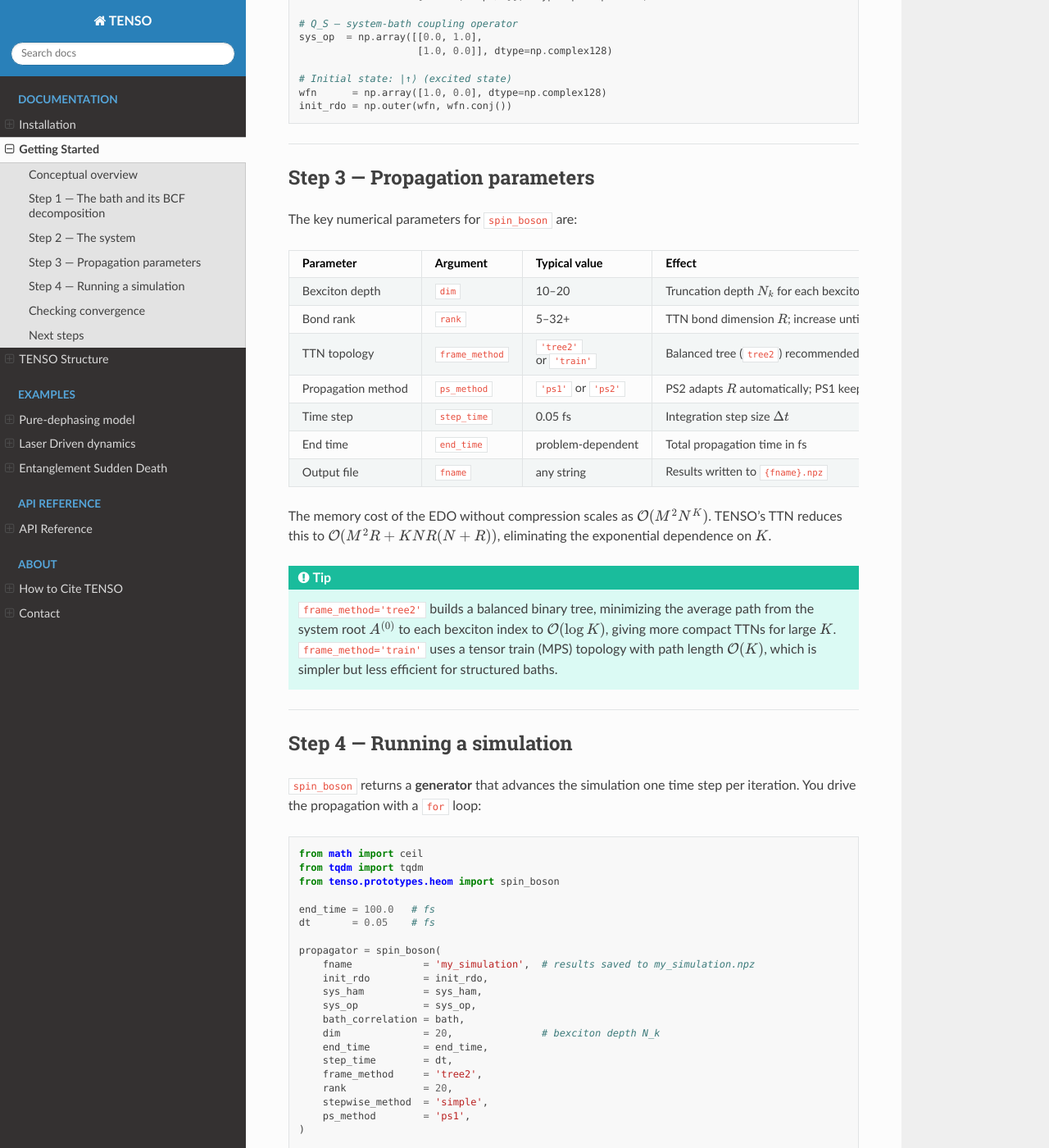
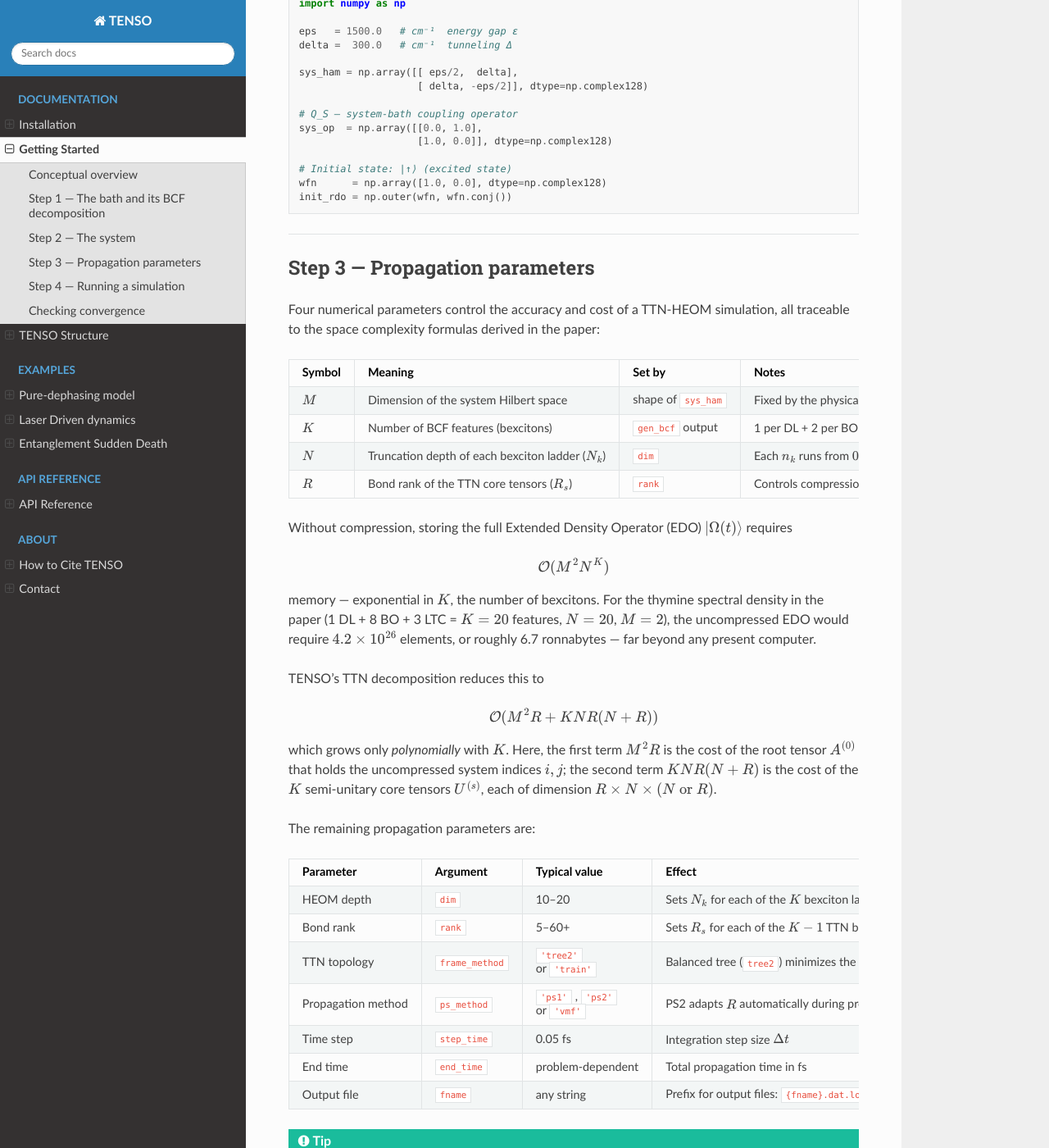
Before and after one commit to ifgroup/tenso_doc, a Sphinx documentation site: the page built from source/gettingstarted.md, in a window 1280 px wide and 1400 px high, scrolled down 2499 px. Shown: the whole window at 82% size. Built offline with Sphinx 7.4.7 and the Read the Docs theme 3.1.0, drawn with Linux system fonts in a browser that asks for light colours; pages that are not in the unit, such as notebooks, are missing from menus; some of the changed text lies outside the part shown.

Commit message:
Refine language and clarity in gettingstarted.md
Updated terminology and clarified descriptions in the Getting Started guide.

````diff
--- a/source/gettingstarted.md
+++ b/source/gettingstarted.md
@@ -12,8 +12,8 @@
 ```
 1. Define the bath correlation function C(t) and decompose it into features
 2. Define the system Hamiltonian H_S, coupling operator Q_S, and initial state ρ_0
-3. Set propagation parameters (TTN topology, rank, depth, propagation scheme)
-4. Iterate the propagator and collect results
+3. Set propagation parameters (TTN topology, rank, depth, time grid)
+4. Propagate the system and collect results
 ```
 
 All four steps are handled by `gen_bcf` and `system_multibath` from
@@ -25,7 +25,7 @@
 ## Step 1 — The bath and its BCF decomposition
 
 TENSO treats environments described as a collection of harmonic oscillators
-coupled to the system via
+coupled to the system via the system-bath interaction Hamiltonian
 
 $$
 H_\textrm{SB} = Q_\textrm{S} \otimes X_\textrm{B},
@@ -102,21 +103,24 @@
 ```
 
 ```{tip}
-The total number of features $K$ determines the size of the HEOM
-hierarchy. A DL component contributes 1 feature, each BO component
-contributes 2, and each LTC term adds 1 more. Increase `n_ltc` if
-the long-time thermalization is not reproduced correctly.
-Standard HEOM methods are only feasible for $K \lesssim 5$; TENSO's
-TTN compression makes large $K$ tractable.
+The total number of features $K$ — the number of bexcitons needed
+to represent the bath — determines the size of the HEOM hierarchy.
+It counts as: 1 per DL component + 2 per BO component + 1 per LTC
+term. For the `gen_bcf` call above, $K = 1 + 2 + 1 = 4$.
+Increase `n_ltc` if the long-time thermalization is not reproduced
+correctly.
 ```
 
 ---
 
 ## Step 2 — The system
 
-The system is an $M$-state quantum system described by:
+The system is an $M$-state quantum system, where $M$ is the dimension of its
+Hilbert space. Each auxiliary density matrix (ADM) in the HEOM hierarchy has
+the same $M \times M$ dimension as $\rho_\textrm{S}(t)$, so $M$ directly sets
+the per-matrix cost of the simulation. It is specified through:
 
-- `sys_ham` — the $M \times M$ Hamiltonian $H_S$ (complex128 NumPy array)
+- `sys_ham` — the $M \times M$ Hamiltonian $H_\textrm{S}$ (complex128 NumPy array)
 - `sys_op` — the $M \times M$ coupling operator $Q_\textrm{S}$ (complex128)
 - `init_rdo` — the $M \times M$ initial reduced density operator $\rho_\textrm{S}(0)$
 
@@ -126,7 +130,20 @@
 H_S = \frac{\varepsilon}{2}\,\sigma_z + \Delta\,\sigma_x
 $$
 
-The bath couples to the system through $Q_\textrm{S} = \sigma_x$.
+The bath couples to the system through $Q_\textrm{S} = \sigma_x$. Here, $\sigma_x$ and $\sigma_z$ are the Pauli matrices
+
+$$
+\sigma_z = \begin{bmatrix}
+1 & 0 \\
+0 & -1
+\end{bmatrix}
+,
+\qquad
+\sigma_x = \begin{bmatrix}
+0 & 1 \\
+1 & 0
+\end{bmatrix}
+$$
 
 ```python
 import numpy as np
@@ -150,22 +167,52 @@
 
 ## Step 3 — Propagation parameters
 
-The key numerical parameters for `spin_boson` are:
+Four numerical parameters control the accuracy and cost of a TTN-HEOM
+simulation, all traceable to the space complexity formulas derived in the
+paper:
+
+| Symbol | Meaning | Set by | Notes |
+|---|---|---|---|
+| $M$ | Dimension of the system Hilbert space | shape of `sys_ham` | Fixed by the physical model; $M=2$ for a two-level system |
+| $K$ | Number of BCF features (bexcitons) | `gen_bcf` output | 1 per DL + 2 per BO + 1 per LTC term; fixed by the bath model |
+| $N$ | Truncation depth of each bexciton ladder ($N_k$) | `dim` | Each $n_k$ runs from $0$ to $N_k-1$; must be increased until converged |
+| $R$ | Bond rank of the TTN core tensors ($R_s$) | `rank` | Controls compression quality; must be increased until converged |
+
+Without compression, storing the full Extended Density Operator (EDO)
+$|\Omega(t)\rangle$ requires
+
+$$
+\mathcal{O}(M^2 N^K)
+$$
+
+memory — exponential in $K$, the number of bexcitons. For the thymine
+spectral density in the paper (1 DL + 8 BO + 3 LTC = $K=20$ features,
+$N=20$, $M=2$), the uncompressed EDO would require $4.2 \times 10^{26}$
+elements, or roughly 6.7 ronnabytes — far beyond any present computer.
+
+TENSO's TTN decomposition reduces this to
+
+$$
+\mathcal{O}(M^2 R + KNR(N+R))
+$$
+
+which grows only *polynomially* with $K$. Here, the first term $M^2 R$
+is the cost of the root tensor $A^{(0)}$ that holds the uncompressed
+system indices $i,j$; the second term $KNR(N+R)$ is the cost of the $K$
+semi-unitary core tensors $U^{(s)}$, each of dimension $R \times N \times
+(N \text{ or } R)$.
+
+The remaining propagation parameters are:
 
 | Parameter | Argument | Typical value | Effect |
 |---|---|---|---|
-| Bexciton depth | `dim` | 10–20 | Truncation depth $N_k$ for each bexciton ladder; increase until converged |
-| Bond rank | `rank` | 5–32+ | TTN bond dimension $R$; increase until converged |
-| TTN topology | `frame_method` | `'tree2'` or `'train'` | Balanced tree (`tree2`) recommended for large $K$ |
-| Propagation method | `ps_method` | `'ps1'` or `'ps2'` | PS2 adapts $R$ automatically; PS1 keeps it fixed |
+| HEOM depth | `dim` | 10–20 | Sets $N_k$ for each of the $K$ bexciton ladders |
+| Bond rank | `rank` | 5–60+ | Sets $R_s$ for each of the $K-1$ TTN bonds |
+| TTN topology | `frame_method` | `'tree2'` or `'train'` | Balanced tree (`tree2`) minimizes the average path from root to each bexciton to $\mathcal{O}(\log K)$, reducing cost vs. tensor train $\mathcal{O}(K)$ for large $K$ |
+| Propagation method | `ps_method` | `'ps1'` , `'ps2'` or `'vmf'` | PS2 adapts $R$ automatically during propagation; PS1 keeps $R$ fixed |
 | Time step | `step_time` | 0.05 fs | Integration step size $\Delta t$ |
 | End time | `end_time` | problem-dependent | Total propagation time in fs |
-| Output file | `fname` | any string | Results written to `{fname}.npz` |
-
-The memory cost of the EDO without compression scales as
-$\mathcal{O}(M^2 N^K)$. TENSO's TTN reduces this to
-$\mathcal{O}(M^2 R + KNR(N+R))$, eliminating the exponential
-dependence on $K$.
+| Output file | `fname` | any string | Prefix for output files: `{fname}.dat.log`, `{fname}.debug.log`, `{fname}.pt` |
 
 ```{tip}
 `frame_method='tree2'` builds a balanced binary tree, minimizing the
@@ -180,7 +227,7 @@
 
 ## Step 4 — Running a simulation
 
-`spin_boson` returns a **generator** that advances the simulation one time
+`system_multibath` returns the dynamics **generator** that advances the simulation one time
 step per iteration. You drive the propagation with a `for` loop:
 
 ```python
@@ -192,12 +239,12 @@
 dt       = 0.05    # fs
 
 propagator = spin_boson(
-    fname            = 'my_simulation',  # results saved to my_simulation.npz
+    fname            = 'out',        # output prefix → out.dat.log, out.debug.log, out.pt
     init_rdo         = init_rdo,
     sys_ham          = sys_ham,
     sys_op           = sys_op,
     bath_correlation = bath,
-    dim              = 20,               # bexciton depth N_k
+    dim              = 20,           # bexciton depth N_k
     end_time         = end_time,
     step_time        = dt,
     frame_method     = 'tree2',
@@ -211,41 +258,72 @@
     bar.set_description(f't = {t:.2f} fs')
 ```
 
-When the loop finishes, the results are saved to `my_simulation.npz`.
+When the loop finishes, three output files are written:
+
+| File | Contents |
+|---|---|
+| `out.dat.log` | Space-separated text file (complex128). Each row is one time step with 5 columns: `t`, `[ρ_S]_11`, `ρ_eg`, `ρ_ge`, `[ρ_S]_00`. |
+| `out.debug.log` | Human-readable log of convergence diagnostics printed during the run. |
+| `out.pt` | PyTorch checkpoint of the full TTN state $|\Omega(t)\rangle$ at the final time step, loadable with `torch.load`. |
+
 The system density matrix $\rho_\textrm{S}(t) = \varrho_{\vec{0}}(t)$
-is extracted directly — it corresponds to all bexciton indices $n_k = 0$
-in the EDO $|\Omega(t)\rangle$:
+is read from `out.dat.log` using `numpy.loadtxt`:
 
 ```python
+import numpy as np
 import matplotlib.pyplot as plt
 
-data  = np.load('my_simulation.npz')
-t     = data['time']
-rho_t = data['rdo']              # shape (n_steps, M, M)
+data = np.loadtxt('out.dat.log', dtype=np.complex128)
 
-pop_excited = rho_t[:, 0, 0].real   # ρ_S(t)_{00}
+t       = data[:, 0].real    # time (fs)
+pop_exc = data[:, 1].real    # excited state population  [ρ_S(t)]_11
+coh_eg  = data[:, 2]         # coherence ρ_eg = [ρ_S(t)]_10  (complex)
+coh_ge  = data[:, 3]         # coherence ρ_ge = [ρ_S(t)]_01 = ρ_eg*  (complex)
+pop_gnd = data[:, 4].real    # ground state population   [ρ_S(t)]_00
 
-plt.plot(t, pop_excited)
-plt.xlabel('Time (fs)')
-plt.ylabel(r'$[\rho_\mathrm{S}(t)]_{00}$')
+fig, axes = plt.subplots(1, 2, figsize=(8, 3))
+
+axes[0].plot(t, pop_exc, label=r'$[\rho_\mathrm{S}]_{11}$')
+axes[0].plot(t, pop_gnd, '--', label=r'$[\rho_\mathrm{S}]_{00}$')
+axes[0].set(xlabel='Time (fs)', ylabel='Population')
+axes[0].legend()
+
+axes[1].plot(t, np.abs(coh_eg), color='tab:purple')
+axes[1].set(xlabel='Time (fs)', ylabel=r'$|\rho_{eg}|$')
+
+plt.tight_layout()
 plt.show()
+```
+
+To reload the full TTN state from the PyTorch checkpoint:
+
+```python
+import torch
+
+state = torch.load('out.pt')
 ```
 
 ---
 
 ## Checking convergence
 
-Always verify convergence with respect to:
+TTN-HEOM converges to the exact HEOM as $N$ and $R$ increase, and to
+the exact open quantum dynamics as $K$ increases. Always verify convergence
+with respect to all three:
 
-1. **Bexciton depth** `dim` ($N_k$) — the EDO has memory cost
-   $\mathcal{O}(M^2 N^K)$; increase `dim` until results are stable.
-2. **Bond rank** `rank` ($R$) — the TTN has cost
-   $\mathcal{O}(M^2 R + KNR(N+R))$; increase `rank` until stable.
-3. **Low-temperature corrections** `n_ltc` — increase until the
-   long-time thermalization $\rho_\textrm{S}(t \to \infty)$ is correct.
+1. **Bexciton depth** `dim` ($N_k$) — each of the $K$ bexciton ladders is
+   truncated at occupation $N_k - 1$. The uncompressed EDO cost is
+   $\mathcal{O}(M^2 N^K)$, so insufficient $N$ leads to a truncation of the
+   hierarchy. Increase `dim` until $\rho_\textrm{S}(t)$ is stable.
+2. **Bond rank** `rank` ($R_s$) — each of the $K-1$ TTN bonds is compressed
+   to dimension $R_s$. The TTN cost is $\mathcal{O}(M^2 R + KNR(N+R))$;
+   insufficient $R$ means the compression is lossy. Increase `rank` until
+   $\rho_\textrm{S}(t)$ is stable.
+3. **Low-temperature corrections** `n_ltc` (adds to $K$) — each LTC term
+   adds one bexciton to the hierarchy. Increase until the long-time
+   thermalization $\rho_\textrm{S}(t \to \infty)$ is correct.
 
-A typical rank convergence sweep compares multiple values of `rank`
-and both TTN topologies:
+A typical rank convergence sweep compares multiple values of `rank`, you can choose between and n-ary tree, a TT or your custom TTN:
 
 ```python
 from math import ceil
@@ -279,8 +357,25 @@
             bar.set_description(f'{method} rank={rank} @{t:.2f} fs')
 ```
 
-This produces one `.npz` file per `(method, rank)` pair, which you can
-overlay to verify that $\rho_\textrm{S}(t)$ has converged.
+This produces one `{method}_rank{rank}.dat.log` file per `(method, rank)` pair.
+Load and overlay them to verify that $\rho_\textrm{S}(t)$ has converged:
+
+```python
+import numpy as np
+import matplotlib.pyplot as plt
+
+fig, ax = plt.subplots()
+
+for method in ['train', 'tree2']:
+    for rank in [5, 10, 20, 32]:
+        data    = np.loadtxt(f'{method}_rank{rank}.dat.log', dtype=np.complex128)
+        t       = data[:, 0].real
+        pop_exc = data[:, 1].real
+        ax.plot(t, pop_exc, label=f'{method} R={rank}')
+
+ax.set(xlabel='Time (fs)', ylabel=r'$[\rho_\mathrm{S}]_{11}$')
+ax.legend(fontsize=7)
+plt.show()
 
 ---
 
````
Also changed, not shown: other parts of source/gettingstarted.md (+5 -4 lines).
